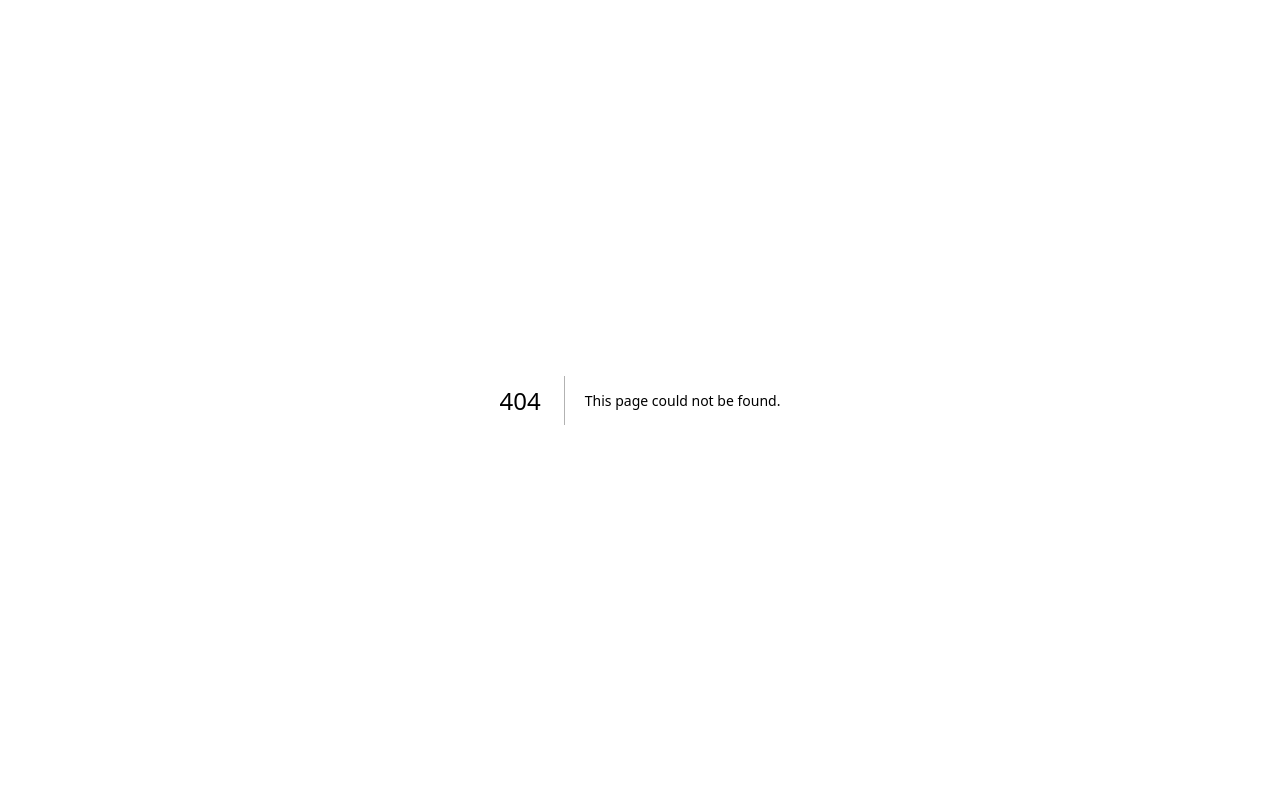
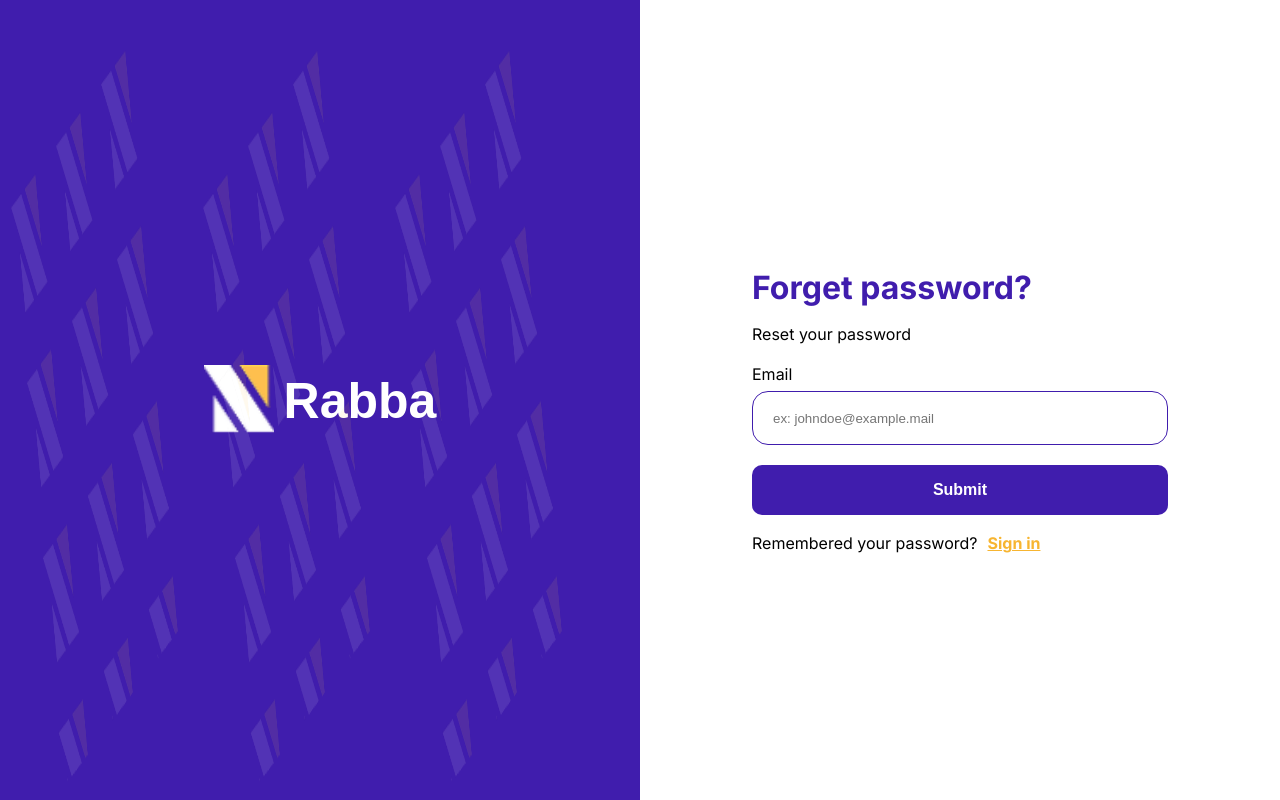
Before and after one commit to ObiKennedi/rabba-app, a Next.js app: page /reset-password in a window 1280 px wide. Before the commit this address had no page. Built offline with nearby package versions, Linux system fonts and the light colour scheme.

Commit message:
Reset password

```diff
--- /dev/null
+++ b/actions/reset.ts
@@ -0,0 +1,25 @@
+"use server"
+
+import * as z from "zod"
+
+import { ResetSchema } from "@/schemas"
+import { getUserByEmail } from "@/data/user"
+
+export const resetPassword = async (values: z.infer<typeof ResetSchema>) =>{
+    const validatedFields = ResetSchema.safeParse(values);
+
+    if (!validatedFields.success) {
+        return {error: "Not a valid email"}
+    }
+
+    const { email } = validatedFields.data;
+
+    const existingUser = await getUserByEmail(email);
+
+    if (!existingUser) {
+        return {error: "Email not found !!"}
+    }
+
+    return {success: "Reset email sent"}
+
+}
--- /dev/null
+++ b/app/(auth)/reset-password/page.tsx
@@ -0,0 +1,9 @@
+import { ResetPasswordForm } from "@/component/reset-password-form"
+
+const ResetPassword = () =>{
+    return(
+        <ResetPasswordForm/>
+    )
+}
+
+export default ResetPassword
--- a/component/login-form/index.tsx
+++ b/component/login-form/index.tsx
@@ -6,14 +6,13 @@
 import * as z from "zod"
 import { LoginSchem } from "@/schemas"
 import Link from "next/link"
-import "./globals.scss"
+import "./index.scss"
 import { useState } from "react"
 import { useTransition } from "react"
 import { useSearchParams } from "next/navigation"
 import { FormError } from "../form-error"
 import { FormSuccess } from "../form-success"
 import { login } from "@/actions/login"
-import { url } from "inspector"
 
 export const LoginForm = () => {
     const [error, setError] = useState<string | undefined>("")
@@ -83,7 +82,7 @@
                 </div>
                 <FormError message={error || UrlError}/>
                 <FormSuccess message={success}/>
-                <Link href={"/forgot-password"}>Forgot Password?</Link>
+                <Link href={"/reset-password"}>Forgot Password?</Link>
                 <button type="submit" disabled={isPending}>
                     {isPending ? "Logging in..." : "Login"}
                 </button>
--- /dev/null
+++ b/component/reset-password-form/index.scss
@@ -0,0 +1,77 @@
+form {
+    width: 100%;
+    display: flex;
+    flex-direction: column;
+    justify-content: center;
+    gap: 20px;
+
+    >div {
+        display: flex;
+        flex-direction: column;
+        gap: 10px;
+
+        >div {
+            display: flex;
+            flex-direction: column;
+            gap: 5px;
+
+            >label {
+                font-weight: 400;
+                font-size: 16px;
+                line-height: 24px;
+                letter-spacing: -1.1%;
+                vertical-align: middle;
+            }
+
+            >input {
+                width: 90%;
+                height: 20px;
+                border-radius: 16px;
+                border-width: 1.5px;
+                padding-top: 16px;
+                padding-right: 20px;
+                padding-bottom: 16px;
+                padding-left: 20px;
+                gap: 15px;
+                border: 1.5px solid #401DAD;
+
+                @media (max-width: 900px) {
+                    width: 87%;
+                }
+            }
+
+            >small {
+                color: #FF0000;
+            }
+        }
+    }
+
+    >a {
+        font-weight: 400;
+        font-size: 12px;
+        line-height: 24px;
+        letter-spacing: -1.1%;
+        text-align: start;
+        text-decoration: underline;
+        text-decoration-style: solid;
+        text-decoration-thickness: 0%;
+        color: #F7B531;
+    }
+
+    >button {
+        width: 100%;
+        height: 50px;
+        gap: 15px;
+        border: none;
+        border-radius: 10px;
+        gap: 10px;
+        background: #401DAD;
+        color: #FFFFFF;
+        font-weight: 700;
+        font-size: 16px;
+        line-height: 24px;
+        letter-spacing: -1.1%;
+        text-align: center;
+        vertical-align: middle;
+    }
+}
--- /dev/null
+++ b/component/reset-password-form/index.tsx
@@ -0,0 +1,71 @@
+"use client"
+
+import { CardWrapper } from "../Card-wrapper";
+import { useState, useTransition } from "react";
+import { FormError } from "../form-error";
+import { FormSuccess } from "../form-success";
+import * as z from "zod";
+import { ResetSchema } from "@/schemas";
+import { useForm } from "react-hook-form";
+import { zodResolver } from "@hookform/resolvers/zod";
+import { resetPassword } from "@/actions/reset";
+import "./index.scss"
+
+export const ResetPasswordForm = () => {
+
+    const [error, setError] = useState<string | undefined>("")
+    const [success, setSuccess] = useState<string | undefined>("")
+    const [isPending, startTransition] = useTransition()
+
+    const { register, handleSubmit, formState: { errors } } = useForm<z.infer<typeof ResetSchema>>({
+        resolver: zodResolver(ResetSchema),
+        defaultValues: {
+            email: "",
+        }
+    });
+
+    const onSubmit = async (values: z.infer<typeof ResetSchema>) => {
+        setError("")
+        setSuccess("")
+
+        startTransition(() => {
+            resetPassword(values)
+                .then((data) => {
+                    setError(data!.error);
+                    setSuccess(data!.success)
+                })
+        })
+    };
+
+    return (
+        <CardWrapper
+            headerLabel={"Forget password?"}
+            formWriteUp={"Reset your password"}
+            hasBackLink
+            backLinkTitle="Sign in"
+            backLinkLabel={"Remembered your password?"}
+            backLinkHref={"/sign-in"}
+        >
+            <form onSubmit={handleSubmit(onSubmit)}>
+                <div>
+                    <div>
+                        <label htmlFor="email">Email</label>
+                        <input
+                            id="email"
+                            type="email"
+                            {...register("email")}
+                            placeholder="ex: johndoe@example.mail"
+                            disabled={isPending}
+                        />
+                        {errors.email && <small>{errors.email.message}</small>}
+                    </div>
+                </div>
+                <FormError message={error} />
+                <FormSuccess message={success} />
+                <button type="submit" disabled={isPending}>
+                    {isPending ? "Please wait..." : "Submit"}
+                </button>
+            </form>
+        </CardWrapper>
+    )
+}
--- a/routes.ts
+++ b/routes.ts
@@ -7,7 +7,8 @@
   "/sign-in",
   "/sign-up",
   "/email-sign-up",
-  "/error-page"
+  "/error-page",
+  "/reset-password"
 ];
 
 export const apiRoutePrefix = "/api/auth";
--- a/schemas/index.ts
+++ b/schemas/index.ts
@@ -9,6 +9,14 @@
     password: z.string().min(1, {
         message: "Password can not be empty"
     })
+})
+
+export const ResetSchema = z.object({
+    email: z.string().email({
+        message: "Please insert a valid email"
+    }).min(1, {
+        message: "Email must not be empty"
+    }),
 })
 
 export const RegisterSchema = z.object({
```
Also changed, not shown: component/login-form/index.scss (renamed from component/register-form/index.scss).
